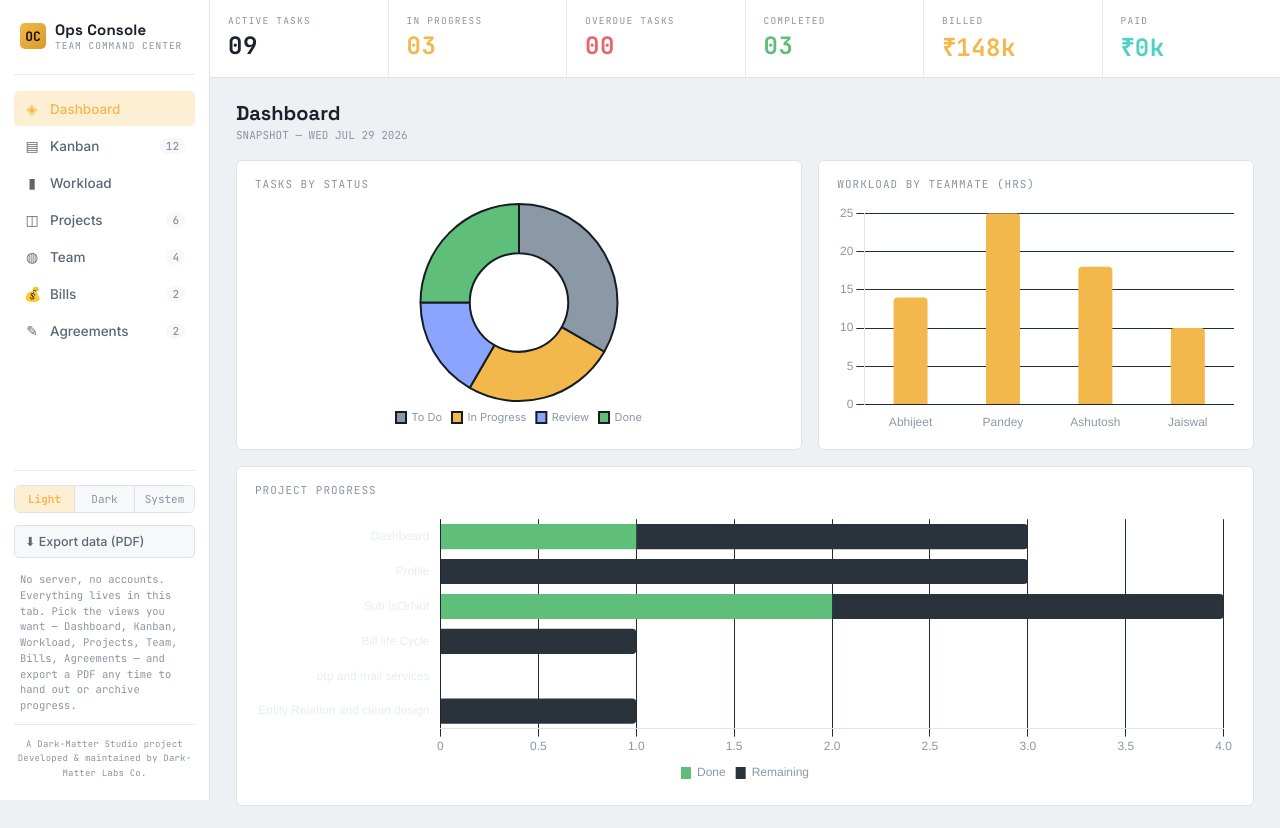
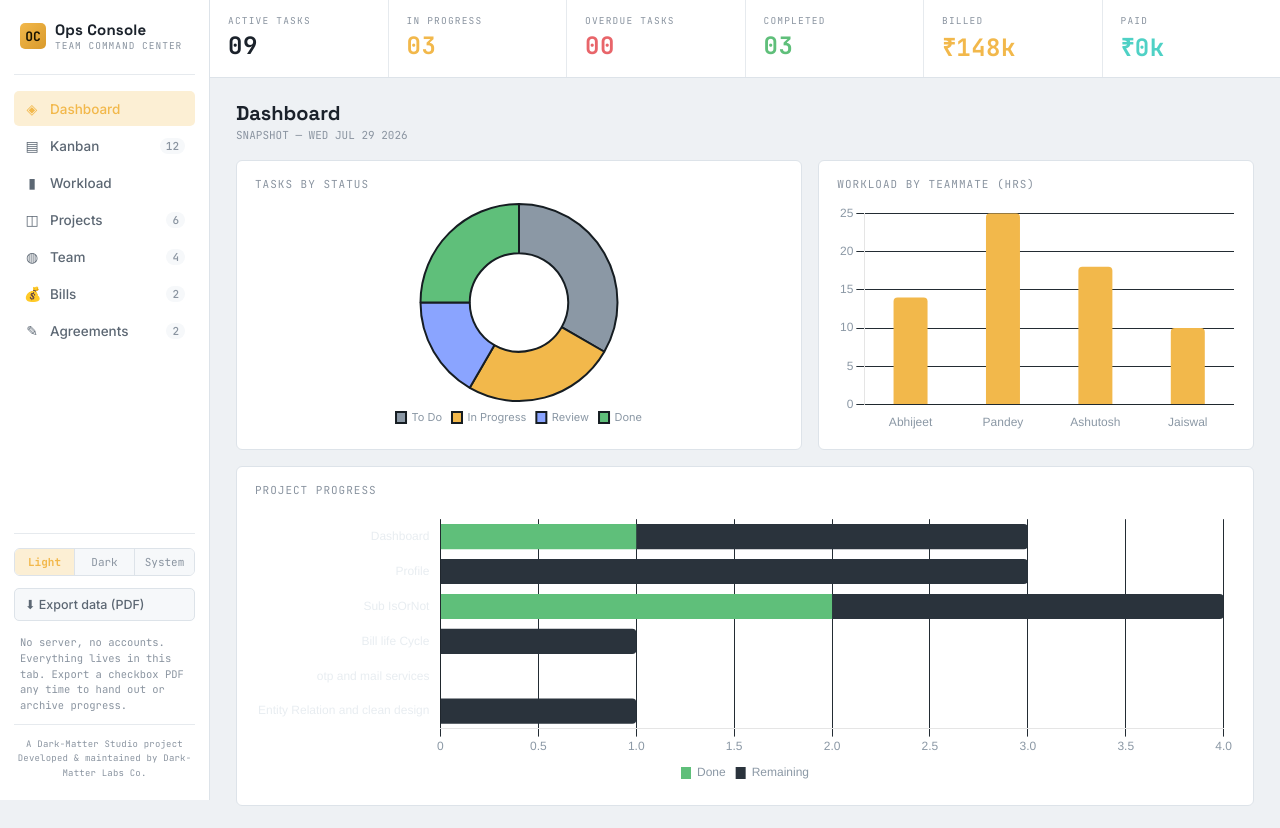
Before and after one commit to MohdAdnanAli/team-mangement-tool, a plain HTML site: page index.html in a window 1280 px wide. Drawn offline with nearby package versions, Linux system fonts and the light colour scheme.

Commit message:
foot match

```diff
--- a/index.html
+++ b/index.html
@@ -69,7 +69,7 @@
         <button class="theme-btn" data-theme-opt="system">System</button>
       </div>
       <button class="io-btn" id="exportBtn">⬇ Export data (PDF)</button>
-      <div class="io-note">No server, no accounts. Everything lives in this tab. Pick the views you want — Dashboard, Kanban, Workload, Projects, Team, Bills, Agreements — and export a PDF any time to hand out or archive progress.</div>
+      <div class="io-note">No server, no accounts. Everything lives in this tab. Export a checkbox PDF any time to hand out or archive progress.</div>
       <div class="studio-credit">A Dark-Matter Studio project<br>Developed &amp; maintained by Dark-Matter Labs Co.</div>
     </div>
   </aside>
```
